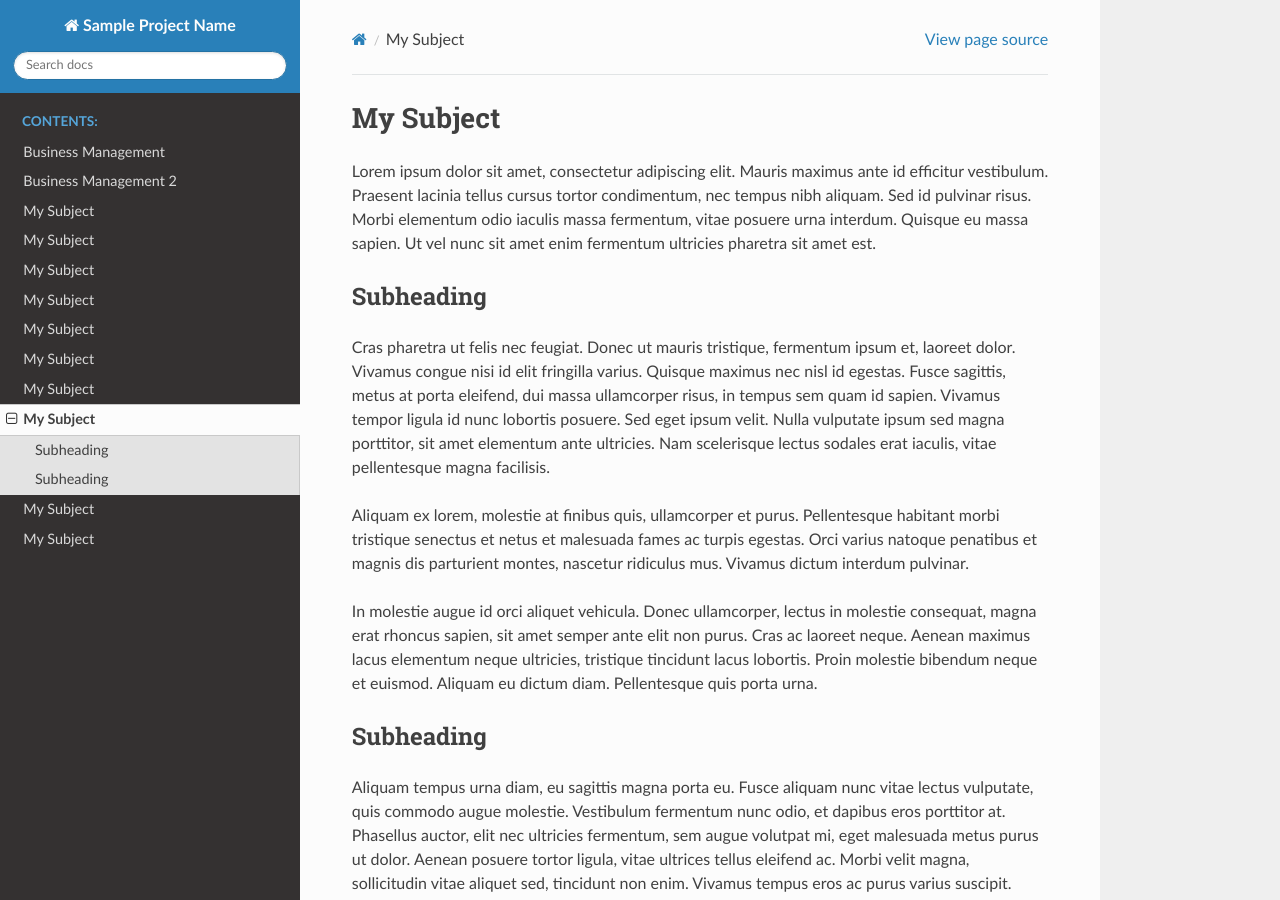
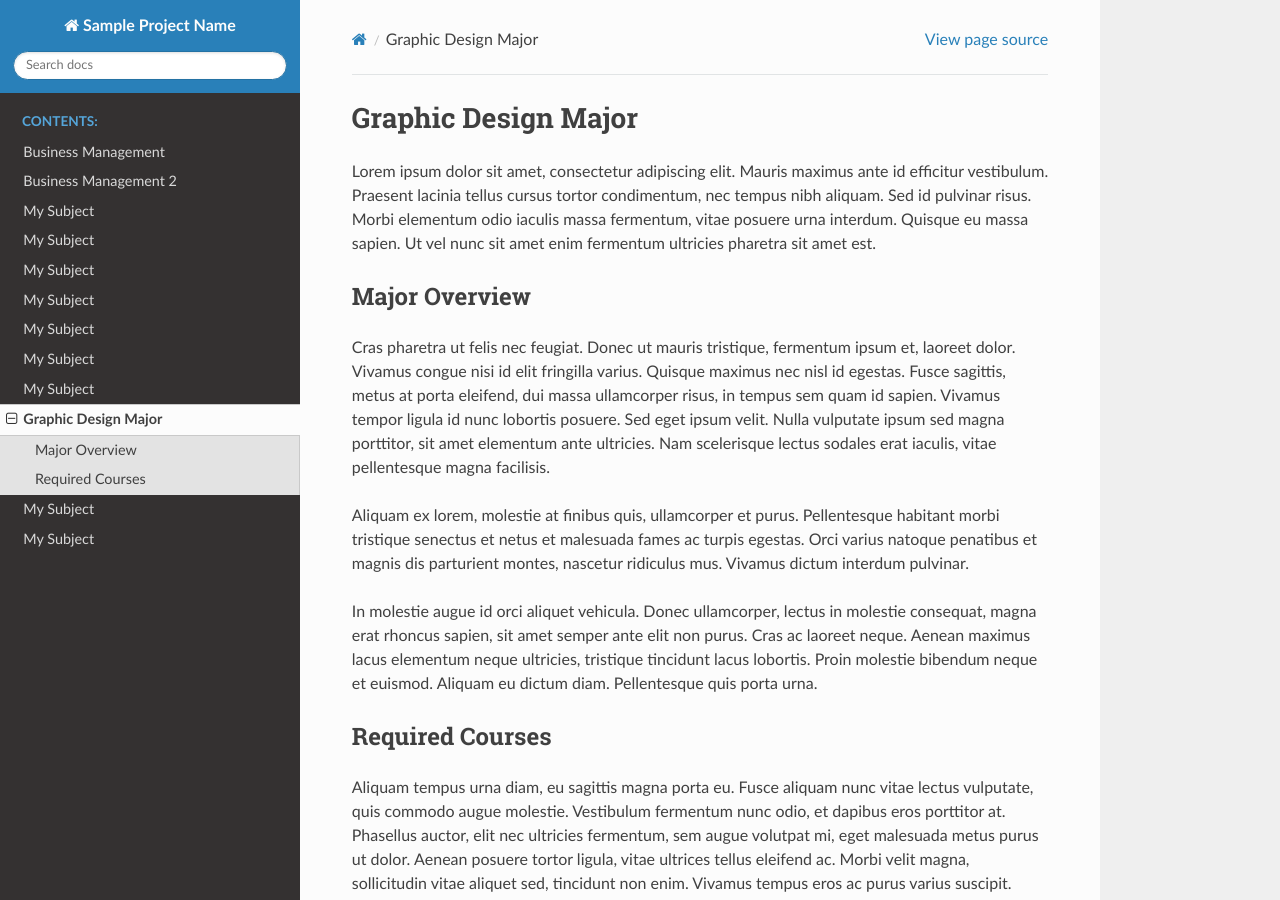
Before and after one commit to burnskatie/majors_template, a Sphinx documentation site: the page built from source/gd_information/index.rst, in a window 1280 px wide and 900 px high. Built offline with Sphinx 7.4.7 and the Read the Docs theme 2.0.0, drawn with Linux system fonts in a browser that asks for light colours.

Commit message:
Changed subject name for department overview

```diff
--- a/source/gd_information/index.rst
+++ b/source/gd_information/index.rst
@@ -1,4 +1,4 @@
-My Subject
+Graphic Design Major
 ==========
 
 Lorem ipsum dolor sit amet, consectetur adipiscing elit. Mauris maximus ante id
@@ -7,8 +7,8 @@ tempus nibh aliquam. Sed id pulvinar risus. Morbi elementum odio iaculis massa
 fermentum, vitae posuere urna interdum. Quisque eu massa sapien. Ut vel nunc sit
 amet enim fermentum ultricies pharetra sit amet est.
 
-Subheading
-----------
+Major Overview
+--------------
 
 Cras pharetra ut felis nec
 feugiat. Donec ut mauris tristique, fermentum ipsum et, laoreet dolor. Vivamus
@@ -30,8 +30,8 @@ Aenean maximus lacus elementum neque ultricies, tristique tincidunt lacus
 lobortis. Proin molestie bibendum neque et euismod. Aliquam eu dictum diam.
 Pellentesque quis porta urna.
 
-Subheading
-----------
+Required Courses
+----------------
 
 Aliquam tempus urna diam, eu sagittis magna porta eu. Fusce aliquam nunc vitae
 lectus vulputate, quis commodo augue molestie. Vestibulum fermentum nunc odio,
```
